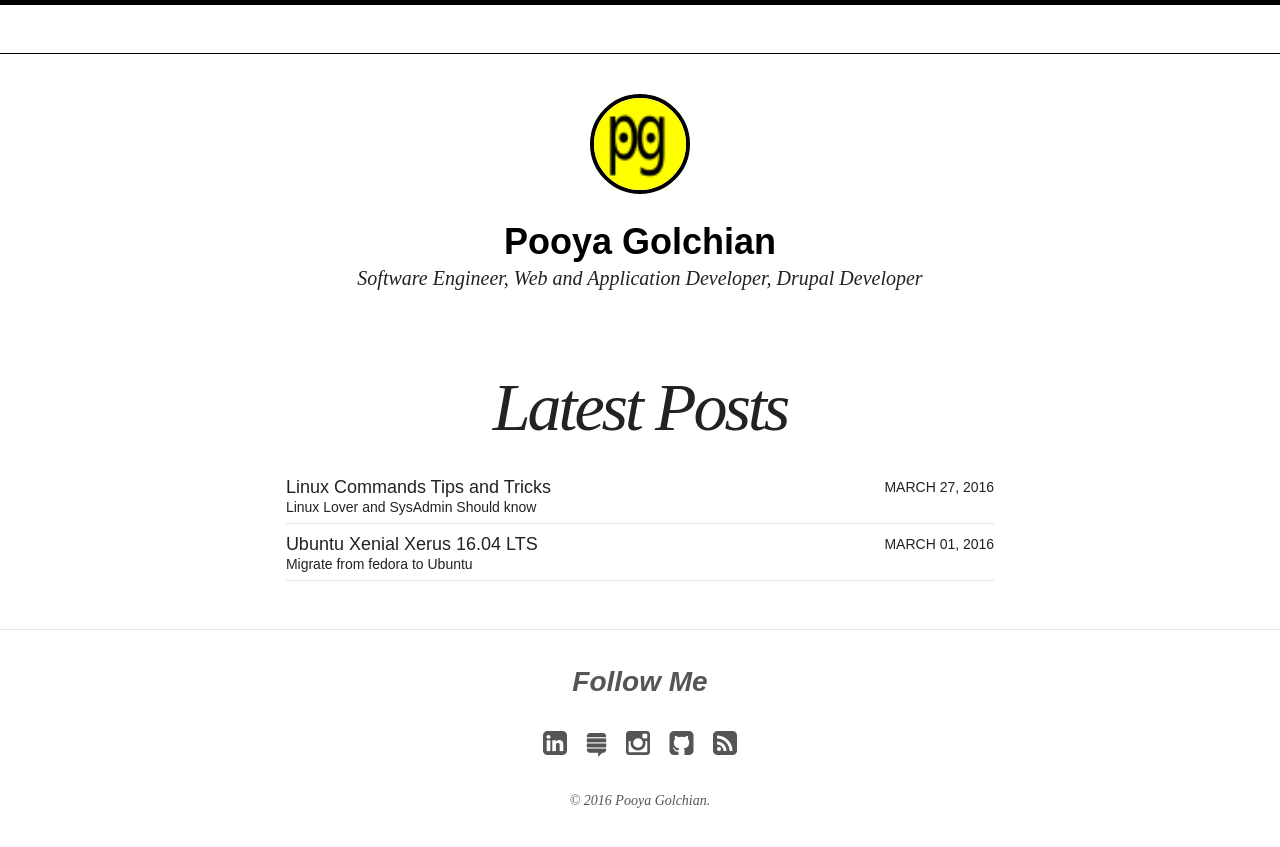
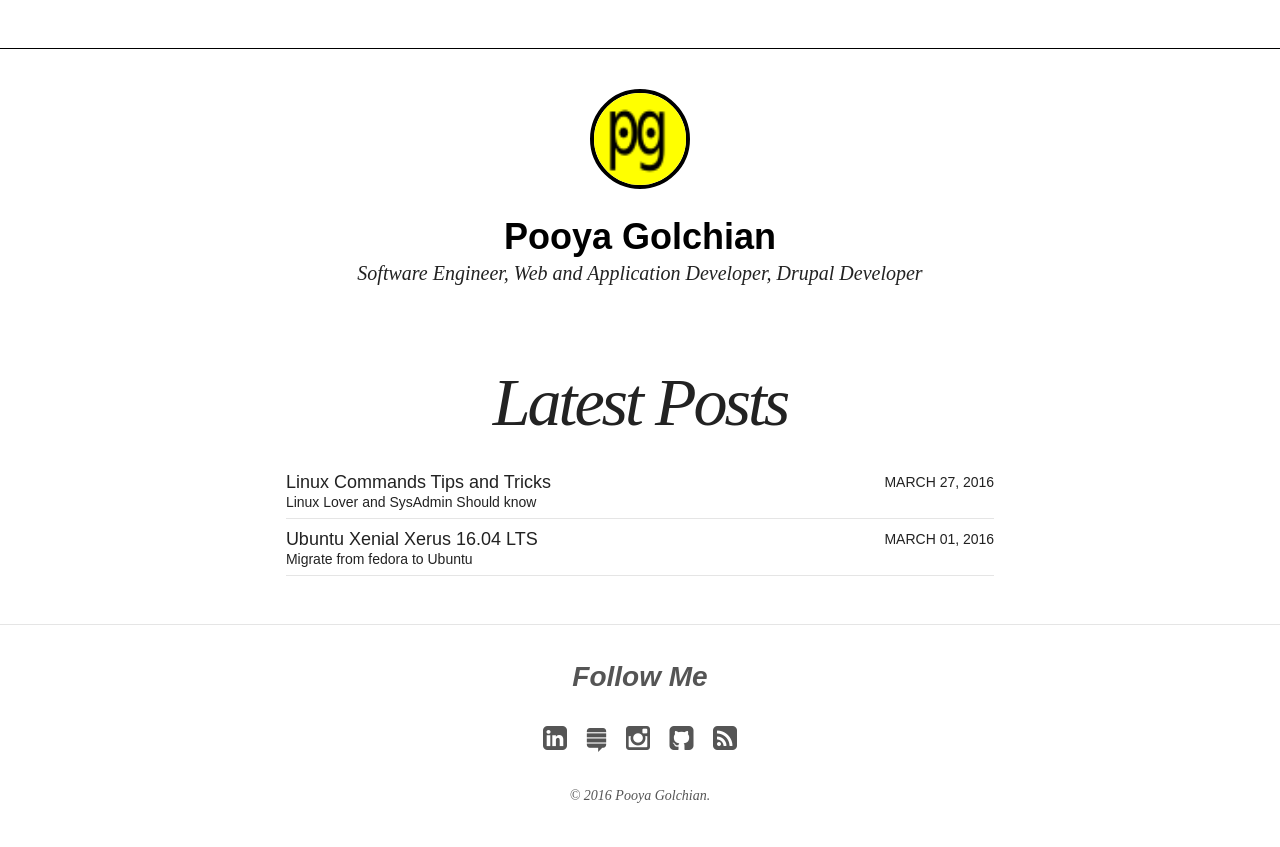
Before and after one commit to pooyagolchian/jekyll-theme, a Jekyll site: the page built from index.html, in a window 1280 px wide. Shown: the top 847 px of the page. Built offline with Jekyll 4.4.1, drawn with Linux system fonts in a browser that asks for light colours; nearby versions of some CDN libraries.

Commit message:
change main sass and remove border

```diff
--- a/_sass/_base.scss
+++ b/_sass/_base.scss
@@ -29,7 +29,6 @@ body {
   font-family: $base-font;
   color: $text-color;
   background-color: $body-color;
-  border-top: 5px solid $black;
 }
 
 /*
```
